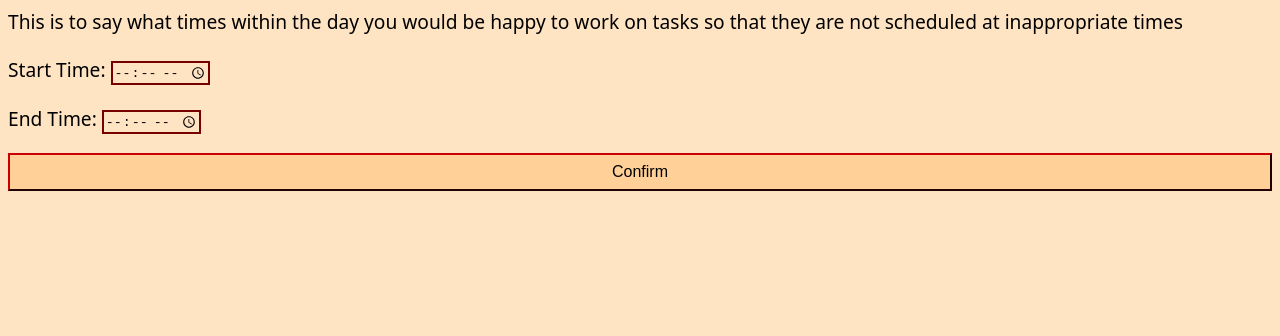
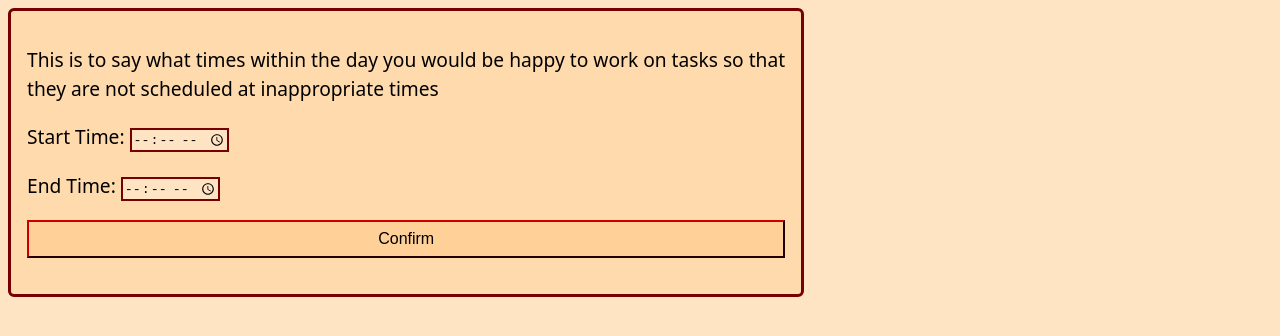
Before and after one commit to bethLacy/DUWITHacks26, a plain HTML site: page PAGE MOCK UPS/day.html in a window 1280 px wide. Drawn offline with Linux system fonts and the light colour scheme.

Commit message:
started to change things into forms

```diff
--- a/PAGE MOCK UPS/day.html
+++ b/PAGE MOCK UPS/day.html
@@ -13,9 +13,11 @@
         start time
         end time
         -->
+        <form>
         <p> This is to say what times within the day you would be happy to work on tasks so that they are not scheduled at inappropriate times </p>
         <p> Start Time: <input type = "time"></p>
         <p> End Time: <input type = "time"></p>
         <p><button>Confirm</button></p>
+        </form>
     </body>
 </html>
```
Also changed, not shown: CLIENT/scripts.js (line endings or trailing spaces).
